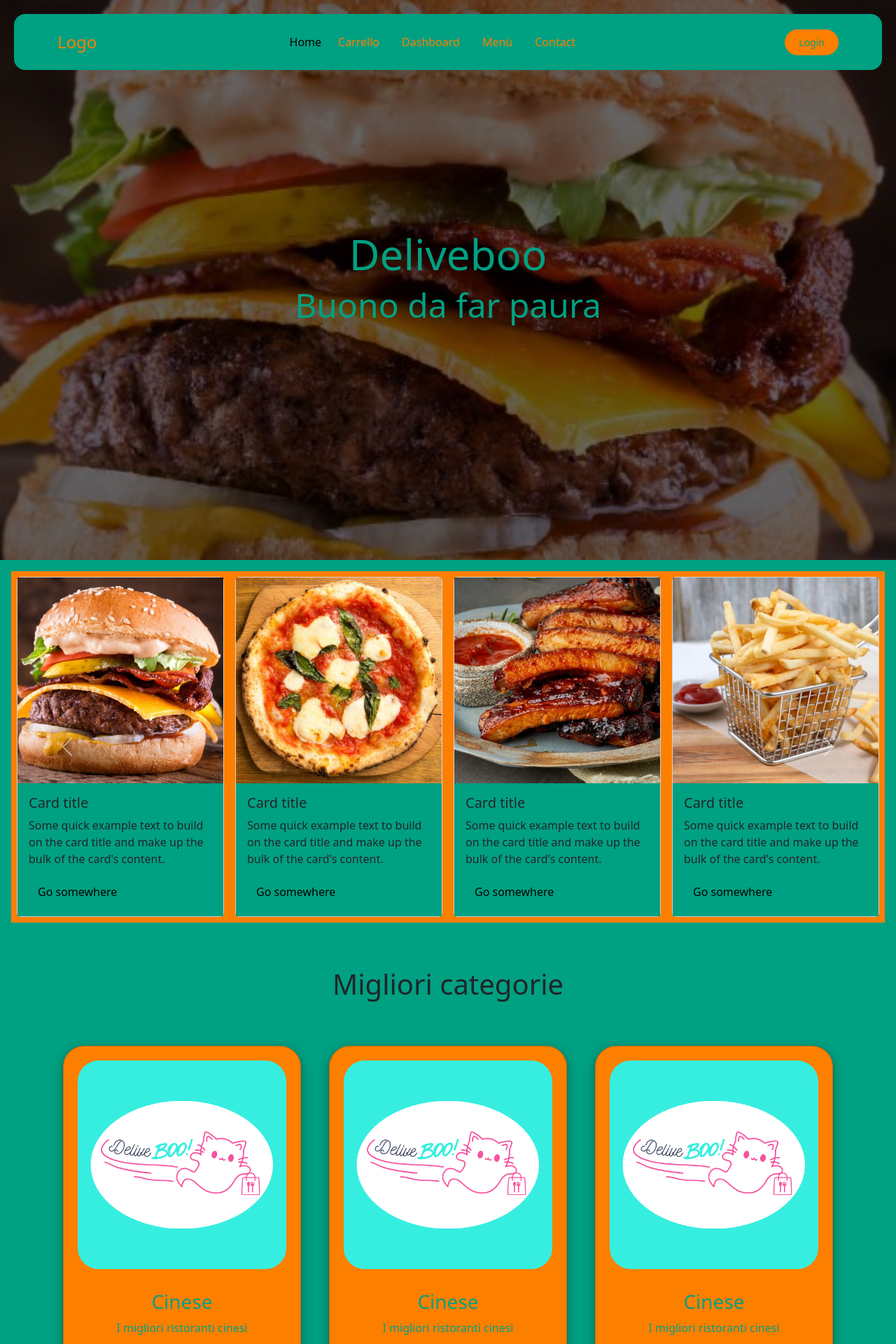
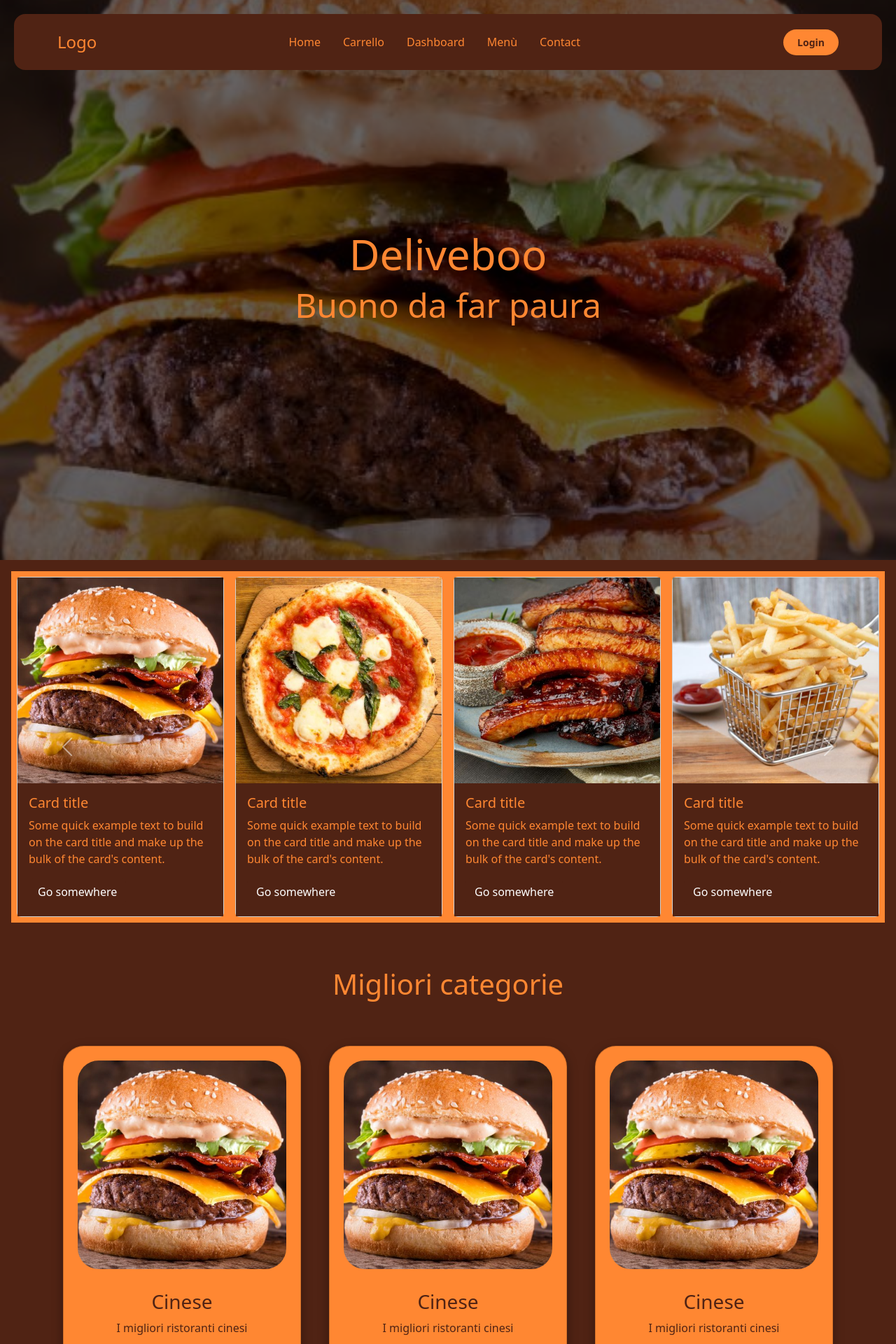
Before and after one commit to gabrielebottari/deliveboo-frontend, a Vue app: page / in a window 1280 px wide. Shown: the top 1920 px of the page at 70% size. Built offline with nearby package versions, Linux system fonts and the light colour scheme.

Commit message:
prove colori 2

```diff
--- a/src/assets/scss/partials/footer.scss
+++ b/src/assets/scss/partials/footer.scss
@@ -7,7 +7,7 @@
 }
 a {
     //background-color: #39526A;
-    color: $primary;
+    color: $secondary;
     text-decoration: none;
 }
 a:hover {
--- a/src/assets/scss/partials/header.scss
+++ b/src/assets/scss/partials/header.scss
@@ -12,7 +12,6 @@
 .offcanvas-body, .offcanvas-header{
     background-color: $primary;
 }
-
 .navbar-brand{
     font-weight: 500;
     color: $secondary;
@@ -23,6 +22,7 @@
     background-color: $secondary;
     color: $primary;
     font-size: 14px;
+    font-weight: bold;
     padding: 8px 20px;
     border-radius: 50px;
     text-decoration: none;
--- a/src/assets/scss/partials/homepage.scss
+++ b/src/assets/scss/partials/homepage.scss
@@ -1,11 +1,17 @@
 @import "./variables.scss";
 
+h1{
+    color: $secondary;
+}
 //CAROSELLO
 .carousel {
     background-color: $primary;
 }
 .carousel-item{
     background-color: $secondary;
+}
+.carousel-item > * {
+    color: $secondary;
 }
 .img-wrapper{
     max-width: 100%;
@@ -55,7 +61,7 @@
     align-items: center;
     min-height: 100vh;
     padding: 4em 0;
-    background-color:#39526A;
+    background-color: $secondary;
 }
 .container-section-map{
     height: 800px;
@@ -71,7 +77,7 @@
 .main-content{
     z-index: 22;
     width: fit-content;
-    color:#F7CD1F;
+    color:$primary;
 }
 @media (max-width:600px) {
     .map-wrapper iframe {
@@ -80,14 +86,14 @@
 
 }
 .download-map-menu > .btn {
-    background-color: #F7CD1F;
-    color: #39526A;
+    background-color: $primary;
+    color: $secondary;
     font-weight: bold;
 }
 .download-map-menu > .btn:hover{
-    background-color: #39526A;
-    color: #F7CD1F;
-    border-color: #F7CD1F;
+    background-color: $secondary;
+    color: $primary;
+    border-color: $primary;
 }
 //categorie
 .categories-container {
@@ -145,9 +151,9 @@
 }
 .background-header h1{
     font-size: 1.5em;
-    color: $primary;
+    color: $secondary;
 }
 .background-header h2{
     font-size: 1.2em;
-    color: $primary;
+    color: $secondary;
 }
--- a/src/assets/scss/partials/variables.scss
+++ b/src/assets/scss/partials/variables.scss
@@ -1,8 +1,15 @@
-$secondary: #FD7F00;
-$primary: #00A082;
-//#FD7F00 (Arancio da Just Eat)
+$primary: #502314;
+$secondary: #FF8732;
 
-//#FEC244 (Arancio/Giallo da Glovo)
-//#00A082 (Turquoise da Glovo)
 
-//#00CCBC (Turquoise da Deliveroo)
+/*
+#FD7F00 (Arancio da Just Eat)
+#FEC244 (Arancio/Giallo da Glovo)
+#00A082 (Turquoise da Glovo)
+#00CCBC (Turquoise da Deliveroo)
+#FF9100 Arancio
+#FFF75E Giallo
+#49DCB1 Verde
+#00CCBC Verde-Acqua
+
+*/
--- a/src/components/AppHeader.vue
+++ b/src/components/AppHeader.vue
@@ -27,7 +27,7 @@
                 <div class="offcanvas-body">
                     <ul class="navbar-nav justify-content-center flex-grow-1 pe-3">
                         <li class="nav-item">
-                            <a class="nav-link active" aria-current="page" href="#">Home</a>
+                            <a class="nav-link mx-lg-2" href="#">Home</a>
                         </li>
                         <li class="nav-item">
                             <a class="nav-link mx-lg-2" href="#">Carrello</a>
--- a/src/pages/Homepage.vue
+++ b/src/pages/Homepage.vue
@@ -156,7 +156,7 @@
 
             <div class="col">
                 <div class="card categories-card">
-                    <img src="../assets/img/deliveboo.png" class="card-img-top" alt="...">
+                    <img src="../assets/img/cheeseburger.jpg" class="card-img-top" alt="...">
                     <div class="card-body text-center">
                         <h3 class="card-title">Cinese</h3>
                         <p class="card-text">
@@ -171,7 +171,7 @@
 
             <div class="col">
                 <div class="card categories-card">
-                    <img src="../assets/img/deliveboo.png" class="card-img-top" alt="...">
+                    <img src="../assets/img/cheeseburger.jpg" class="card-img-top" alt="...">
                     <div class="card-body text-center">
                         <h3 class="card-title">Cinese</h3>
                         <p class="card-text">
@@ -186,7 +186,7 @@
 
             <div class="col">
                 <div class="card categories-card">
-                    <img src="../assets/img/deliveboo.png" class="card-img-top" alt="...">
+                    <img src="../assets/img/cheeseburger.jpg" class="card-img-top" alt="...">
                     <div class="card-body text-center">
                         <h3 class="card-title">Cinese</h3>
                         <p class="card-text">
```
